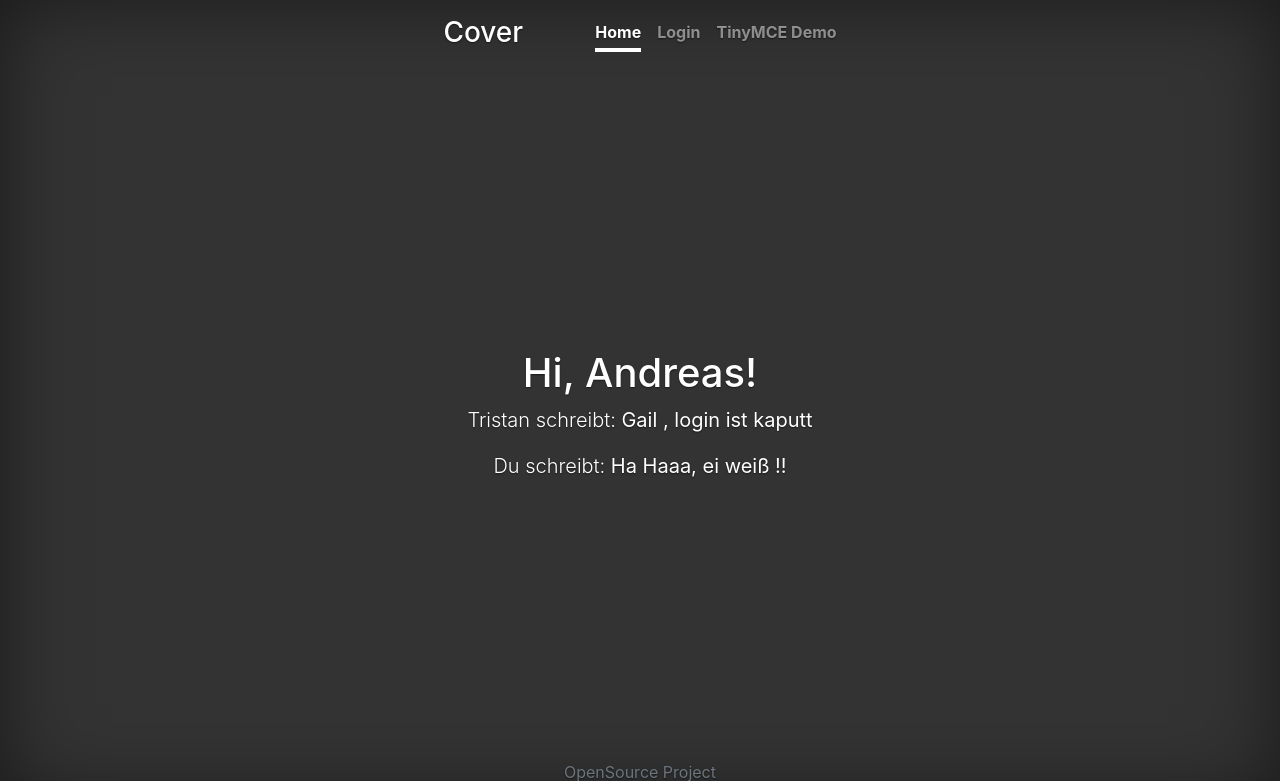
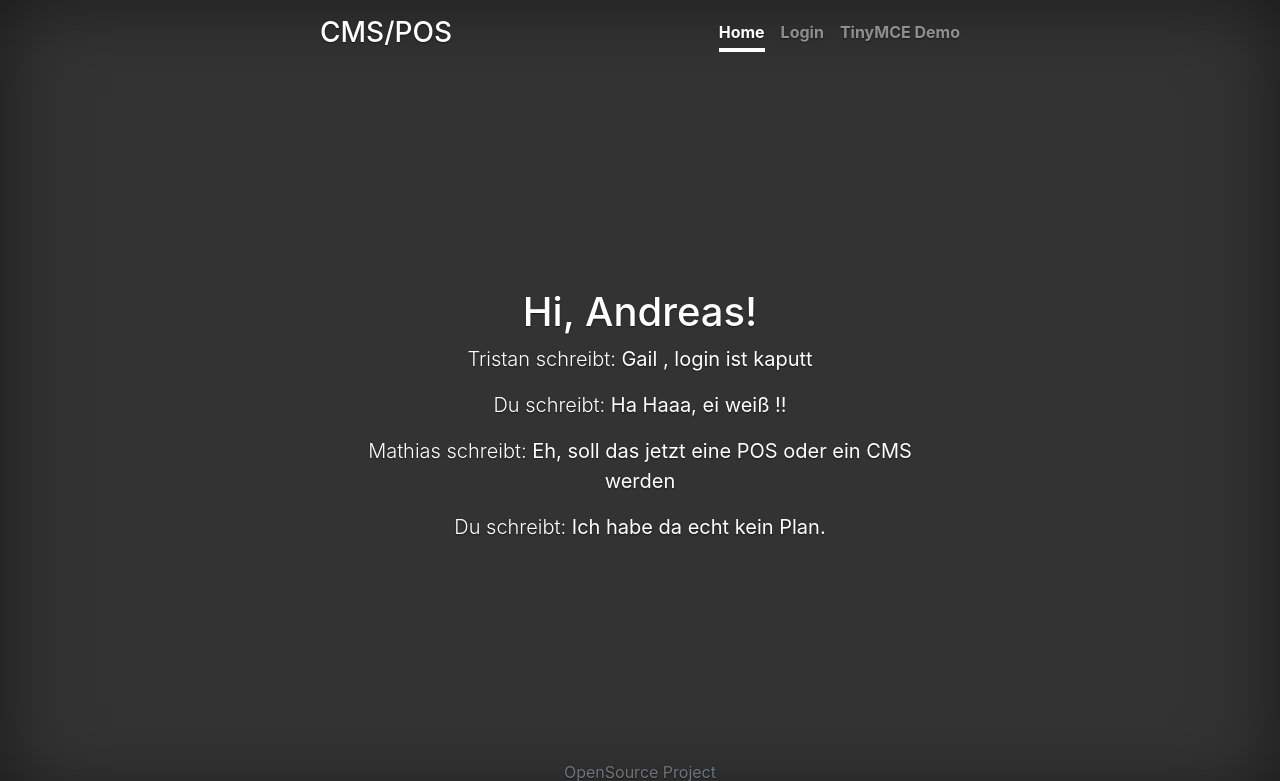
Before and after one commit to aboro72/flask-pos, a Flask app: page / in a window 1280 px wide. Shown: the top 781 px of the page. Run offline with Flask 2, Linux system fonts and the light colour scheme; some libraries are stand-ins or nearby versions.

```diff
--- a/app/routes.py
+++ b/app/routes.py
@@ -15,6 +15,14 @@ def index():
         {
             'author': {'username': 'Du'},
             'body': 'Ha Haaa, ei weiß !!'
+        },
+        {
+            'author':{'username': 'Mathias'},
+            'body':'Eh, soll das jetzt eine POS oder ein CMS werden'
+        },
+        {
+            'author': {'username': 'Du'},
+            'body': 'Ich habe da echt kein Plan.'
         }
     ]
     return render_template('index.html', title='Home', user=user, posts=posts)
--- a/app/templates/base.html
+++ b/app/templates/base.html
@@ -22,7 +22,7 @@
   <div class="cover-container d-flex h-100 p-3 mx-auto flex-column">
       <header class="masthead mb-auto">
         <div class="inner">
-          <h3 class="masthead-brand">Cover</h3>
+          <h3 class="masthead-brand">CMS/POS</h3>
           <nav class="nav nav-masthead justify-content-center">
             <a class="nav-link active" href="/index">Home</a>
             <a class="nav-link" href="/login">Login</a>
```
